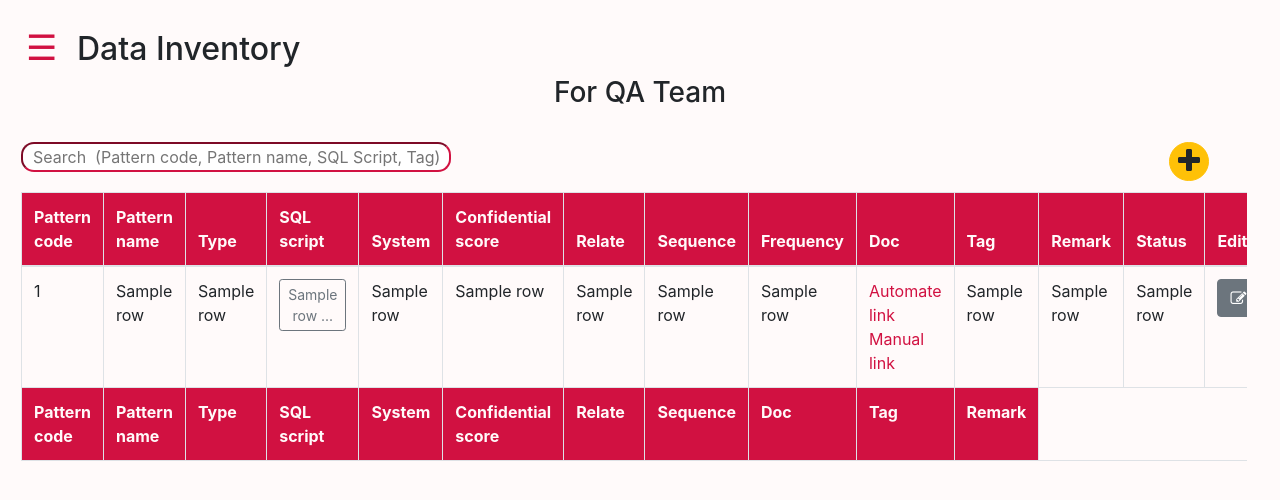
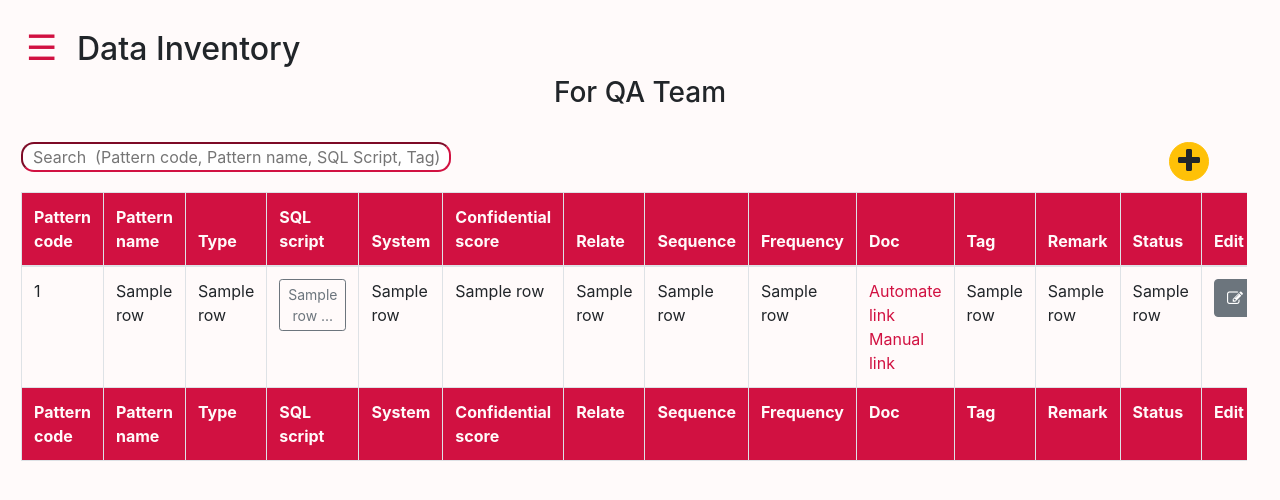
Before and after one commit to TrWin/QAprojectWebApp, a Flask app: template testFlask/templates/index.html in a window 1280 px wide. Shown: the top 500 px of the page. Run offline with Flask 2, Linux system fonts and the light colour scheme; the template is opened without the code that fills it: most values are stand-ins (such as "Sample title", 1, 10 or a date in 2020); some libraries are stand-ins or nearby versions.

Commit message:
edit count app.py

```diff
--- a/testFlask/app.py
+++ b/testFlask/app.py
@@ -150,6 +150,7 @@ def update():
                         conn.commit()
                 return redirect(url_for('Showdata'))
 
+
 @app.route("/count/<string:pcode>", methods=['GET'])
 def count(pcode):
         cur = conn.cursor()
@@ -158,7 +159,11 @@ def count(pcode):
         with conn.cursor() as cursor:
             cursor.execute("update data_pattern set frequency=%s where pattern_code=%s",(str(int(row[8])+1), pcode))
             conn.commit()
-        return redirect(url_for('Showdata'))
+
+"""        if login อยู่:
+            return redirect(url_for('profile'))
+        return redirect(url_for('Showdata'))    """
+
 
 if __name__ == "__main__":
     app.run(debug=True)
--- a/testFlask/templates/index.html
+++ b/testFlask/templates/index.html
@@ -697,6 +697,7 @@
                   </tbody>
                   <tfoot style="background-color: #d11141; color:#FFFAFA;">
 
+
                     <tr style="width: 100%;">
 
                       <th scope="col">Pattern code</th>
@@ -715,11 +716,17 @@
 
                       <th scope="col">Sequence</th>
 
+                      <th scope="col">Frequency</th>
+
                       <th scope="col" style="width: 8%;">Doc</th>
 
                       <th scope="col">Tag</th>
 
                       <th scope="col">Remark</th>
+
+                      <th scope="col">Status</th>
+
+                      <th scope="col">Edit</th>
 
                     </tr>
 
--- a/testFlask/templates/profile.html
+++ b/testFlask/templates/profile.html
@@ -360,7 +360,6 @@
 
                   </tbody>
                   <tfoot style="background-color: #d11141; color:#FFFAFA;">
-
                     <tr style="width: 100%;">
 
                       <th scope="col">Pattern code</th>
```
